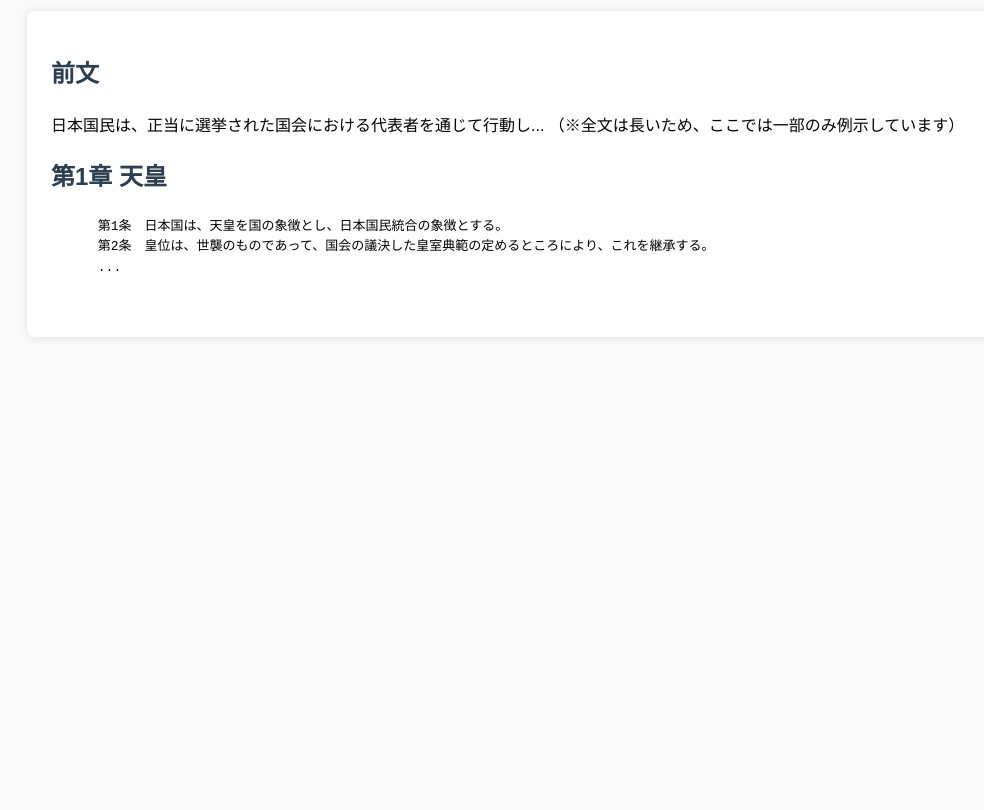
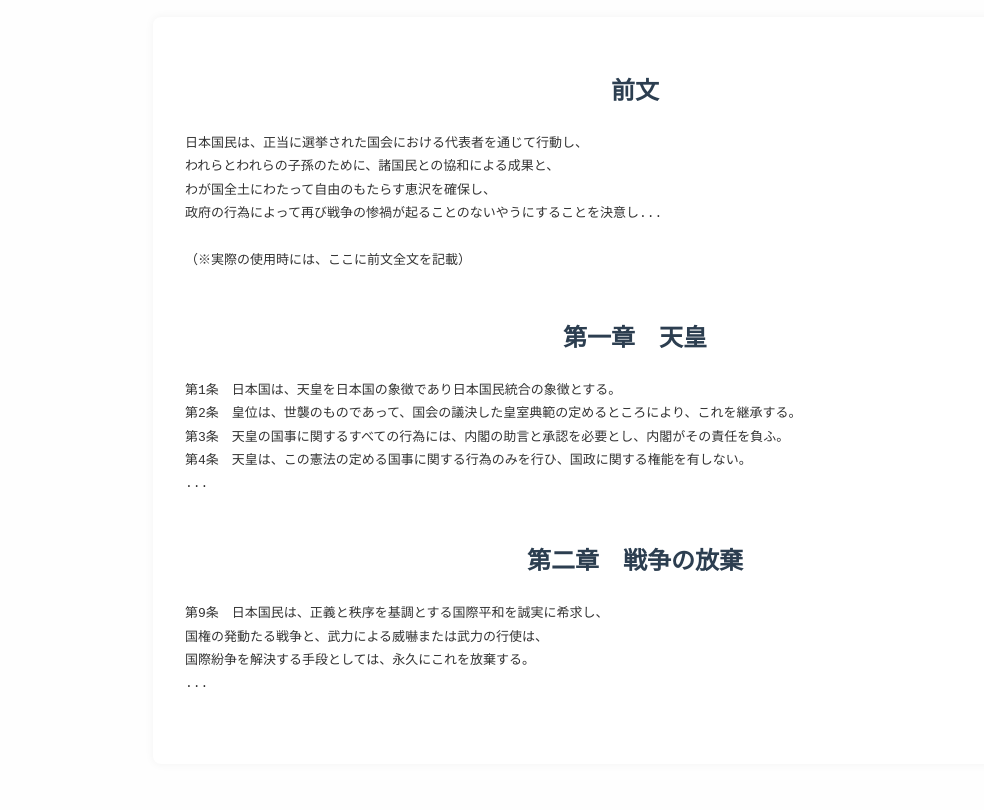
Before and after one commit to g1523015pp/my-first-webpage, a plain HTML site: page index.html in a window 1280 px wide. Shown: the part 94-904 px from the top of the page, without its empty margins (5-989 px from the left). Before the commit the page ends 800 px from the top, so only its background shows below. Drawn offline with Linux system fonts and the light colour scheme.

Commit message:
Update index.html
ホームページを変更した

```diff
--- a/index.html
+++ b/index.html
@@ -6,39 +6,60 @@
   <style>
     body {
       font-family: "Yu Gothic", sans-serif;
-      line-height: 1.6;
+      line-height: 1.8;
       margin: 2em;
-      background-color: #f9f9f9;
+      background-color: #fefefe;
+      color: #333;
     }
     h1, h2 {
+      text-align: center;
       color: #2c3e50;
     }
-    article {
+    section {
+      max-width: 900px;
+      margin: 0 auto 3em auto;
       background: #fff;
-      padding: 1.5em;
+      padding: 2em;
       border-radius: 8px;
-      box-shadow: 0 0 10px rgba(0,0,0,0.1);
+      box-shadow: 0 0 10px rgba(0,0,0,0.05);
     }
     pre {
       white-space: pre-wrap;
+      word-break: break-word;
     }
   </style>
 </head>
 <body>
   <h1>日本国憲法</h1>
-  <article>
+  <section>
     <h2>前文</h2>
-    <p>
-      日本国民は、正当に選挙された国会における代表者を通じて行動し...
-      （※全文は長いため、ここでは一部のみ例示しています）
-    </p>
+    <pre>
+日本国民は、正当に選挙された国会における代表者を通じて行動し、
+われらとわれらの子孫のために、諸国民との協和による成果と、
+わが国全土にわたって自由のもたらす恵沢を確保し、
+政府の行為によって再び戦争の惨禍が起ることのないやうにすることを決意し...
 
-    <h2>第1章 天皇</h2>
+（※実際の使用時には、ここに前文全文を記載）
+    </pre>
+
+    <h2>第一章　天皇</h2>
     <pre>
-      第1条　日本国は、天皇を国の象徴とし、日本国民統合の象徴とする。
-      第2条　皇位は、世襲のものであって、国会の議決した皇室典範の定めるところにより、これを継承する。
-      ...
+第1条　日本国は、天皇を日本国の象徴であり日本国民統合の象徴とする。
+第2条　皇位は、世襲のものであって、国会の議決した皇室典範の定めるところにより、これを継承する。
+第3条　天皇の国事に関するすべての行為には、内閣の助言と承認を必要とし、内閣がその責任を負ふ。
+第4条　天皇は、この憲法の定める国事に関する行為のみを行ひ、国政に関する権能を有しない。
+...
     </pre>
-  </article>
+
+    <h2>第二章　戦争の放棄</h2>
+    <pre>
+第9条　日本国民は、正義と秩序を基調とする国際平和を誠実に希求し、
+国権の発動たる戦争と、武力による威嚇または武力の行使は、
+国際紛争を解決する手段としては、永久にこれを放棄する。
+...
+    </pre>
+
+    <!-- 以下同様に第三章から第十一章まで記述可能 -->
+  </section>
 </body>
 </html>
```
